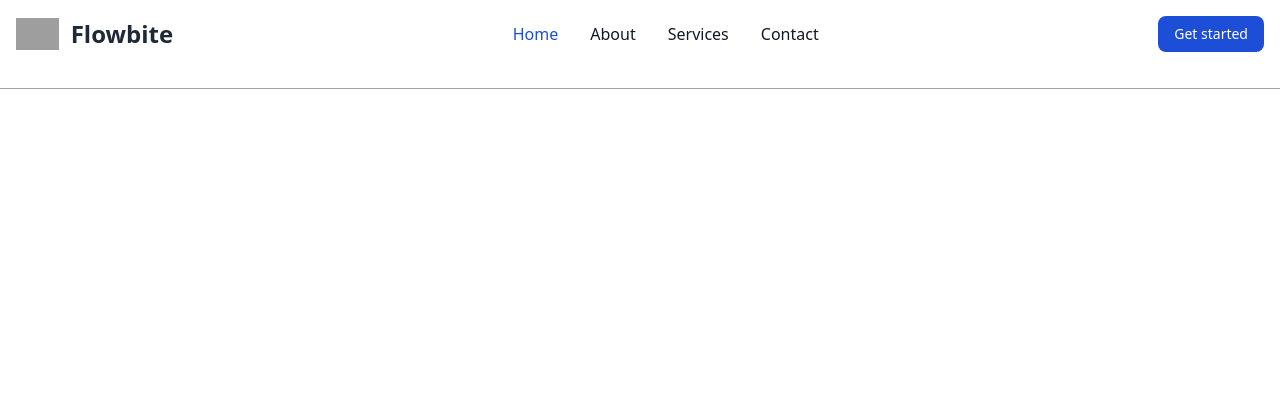
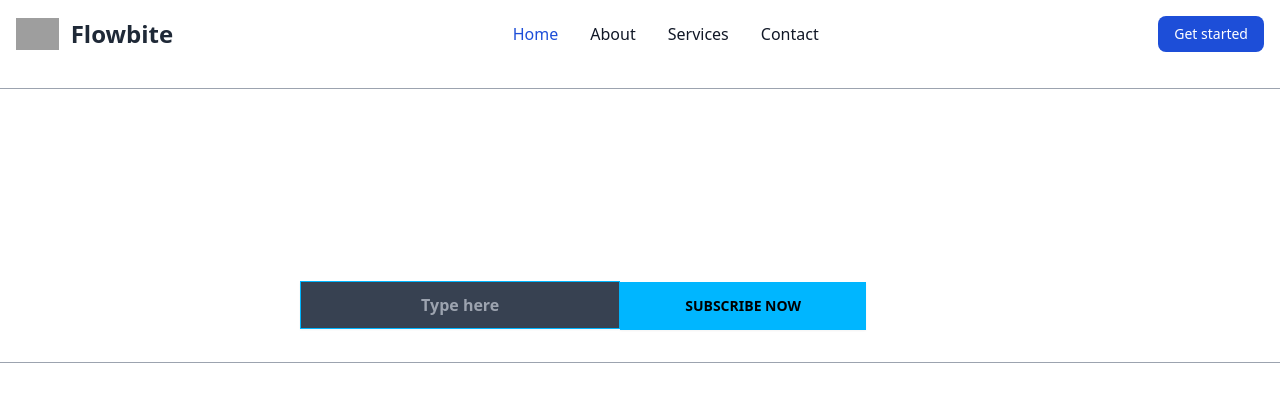
Before and after one commit to Rust-Cameroon/newsletter, a React (Vite) app in the folder frontend/: page / in a window 1280 px wide. Shown: the top 402 px of the page. Built offline with nearby package versions, Linux system fonts and the light colour scheme; grey boxes are pictures that could not be loaded.

Commit message:
feat ():  navabar

```diff
--- /dev/null
+++ b/frontend/src/components/body.tsx
@@ -0,0 +1,30 @@
+import { useState } from "react";
+
+export default function Body() {
+    const [Posts, setPost] = useState(
+        [
+            "https://img.daisyui.com/images/stock/photo-1606107557195-0e29a4b5b4aa.webp0",
+            "https://img.daisyui.com/images/stock/photo-1606107557195-0e29a4b5b4aa.webp",
+            "https://img.daisyui.com/images/stock/photo-1606107557195-0e29a4b5b4aa.webp"]);
+    return (
+        <>
+            {Posts.forEach(post => {
+                <div className="card bg-base-100 w-96 shadow-xl">
+                    <figure>
+                        <img
+                            src={post}
+                            alt="Shoes" />
+                    </figure>
+                    <div className="card-body">
+                        <h2 className="card-title">Shoes!</h2>
+                        <p>If a dog chews shoes whose shoes does he choose?</p>
+                        <div className="card-actions justify-end">
+                        </div>
+                    </div>
+                </div>
+            })
+            }
+
+        </>
+    )
+}
--- a/frontend/src/components/navbar.tsx
+++ b/frontend/src/components/navbar.tsx
@@ -1,3 +1,5 @@
+import Body from "./body";
+
 export function Navbar() {
     return (
         <>
@@ -42,13 +44,20 @@ export function Navbar() {
                     <div className="flex justify-center items-center text-white text-xl max-w-prose">
                         <div className="card-body">
                             <h2 className="card-title">Card title!</h2>
-                            <p>If a dog chews shoes whose shoes does he choose?Lorem ipsum dolor sit amet consectetur adipisicing elit. Cum veritatis, iste voluptatibus fugit earum, exercitationem consequuntur neque quasi praesentium officiis commodi, provident eaque sed. Reprehenderit adipisci, minima, molestiae aut soluta necessitatibus molestias laudantium ullam praesentium, rem eligendi optio tenetur suscipit sapiente! Laboriosam nam reprehenderit velit quos nisi nemo necessitatibus sit!</p>
-
+                            <p>If a dog chews shoes whose shoes does he choose?Lorem ipsum dolor sit amet. sit!</p>
+                            <div className="mt-10">
+                                <input
+                                    type="email"
+                                    placeholder="Type here"
+                                    className="input input-bordered input-info w-full max-w-xs bg-gray-700 btn rounded-none px-16" />
+                                <button className="btn btn-info rounded-none px-16">SUBSCRIBE NOW</button>
+                            </div>
                         </div>
                     </div>
                 </div>
+                <Body/>
+            </nav>
 
-            </nav>
 
         </>
     )
```
